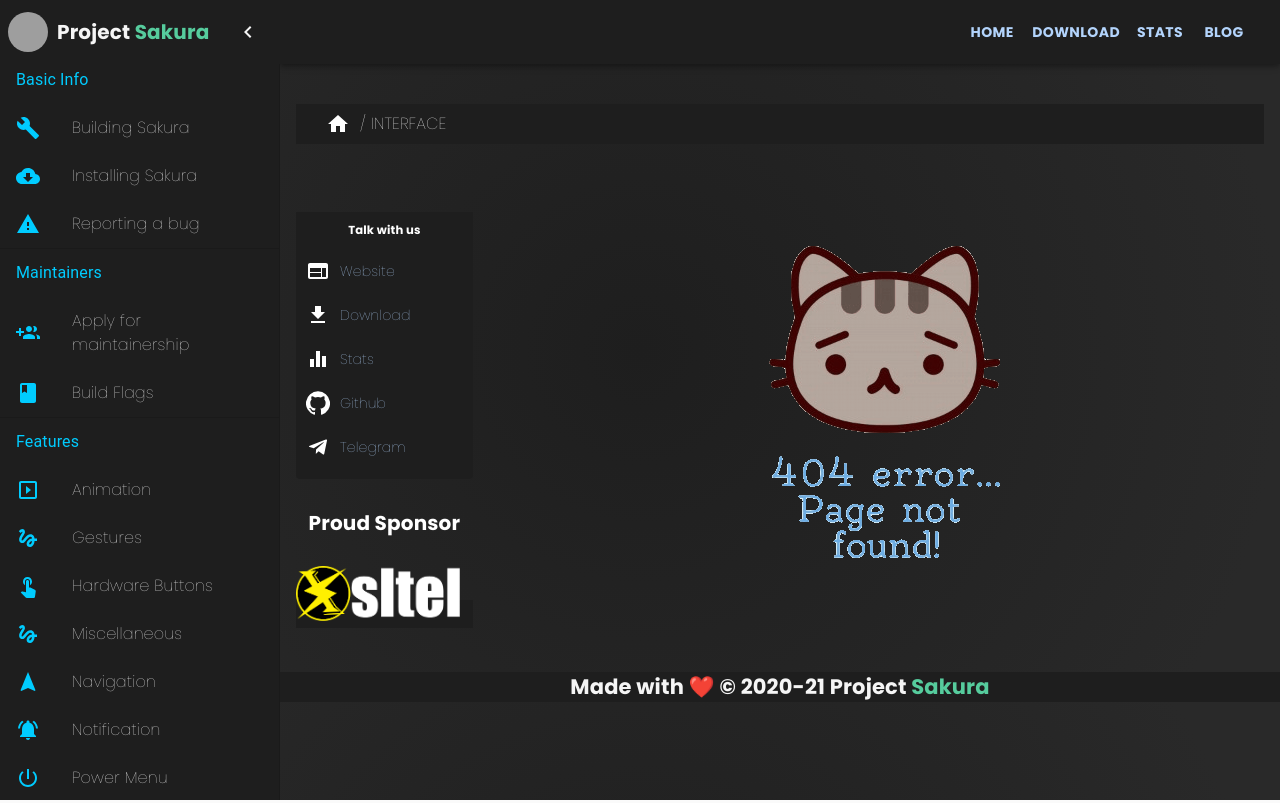
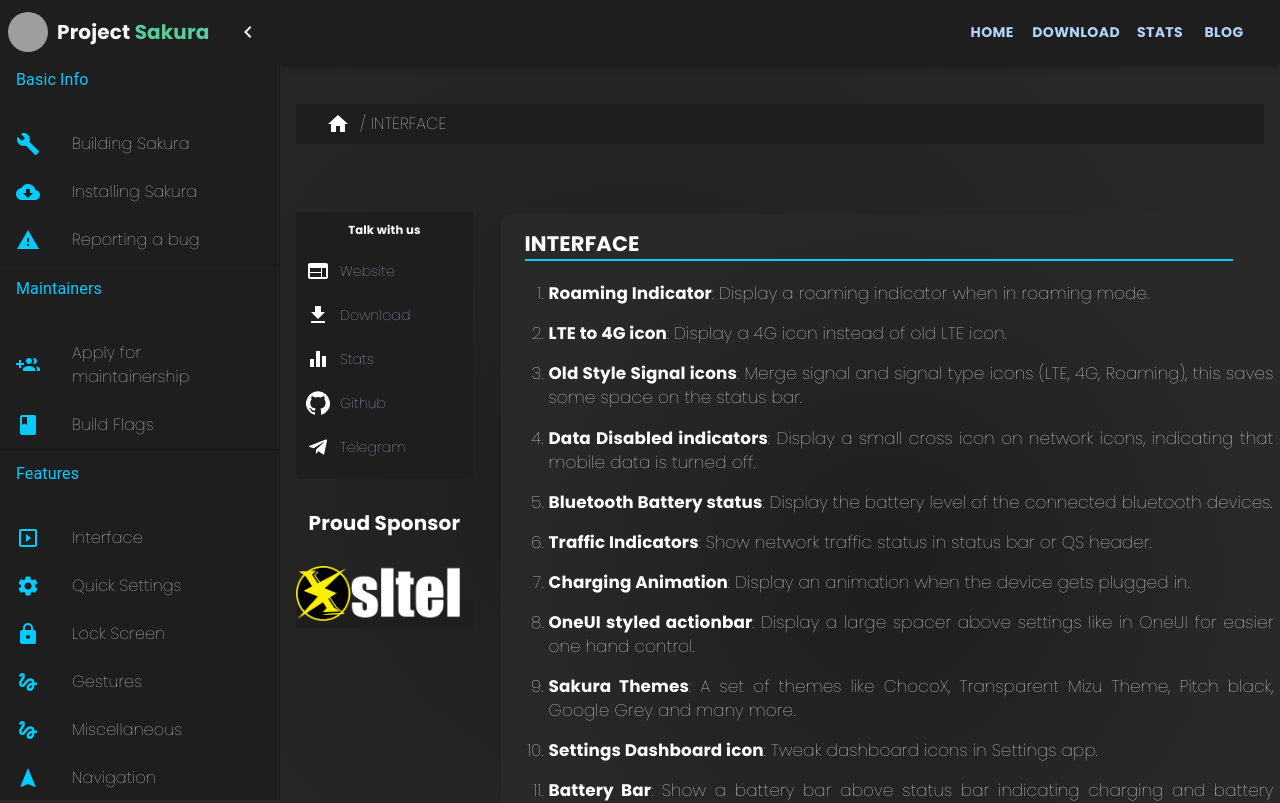
Before and after one commit to ProjectSakura/wiki, a React (Create React App) app: page /#/interface in a window 1280 px wide. Shown: the top 803 px of the page. Built offline with nearby package versions, Linux system fonts and the light colour scheme; grey boxes are pictures that could not be loaded.

Commit message:
Wiki: add more components

```diff
--- a/src/components/Guides/InstallSakura/InstallSakura.css
+++ b/src/components/Guides/InstallSakura/InstallSakura.css
@@ -13,7 +13,6 @@
   flex-direction: column;
   gap: 20px;
   padding-bottom: 20px;
-  margin-left: 1%;
   margin-top: 2%;
   margin-right: 5%;
 }
--- /dev/null
+++ b/src/components/Guides/Interface/Interface.css
@@ -0,0 +1,38 @@
+.environment {
+    display: flex;
+    background: radial-gradient(circle farthest-side, #1e1e1e, #292929);
+    width: 100%;
+    justify-content: space-between;
+    margin-top: 30px;
+    color: white;
+    border-radius: 10px;
+}
+.content {
+    display: flex;
+    text-align: justify;
+    flex-direction: column;
+    gap: 20px;
+    padding-bottom: 20px;
+    /* margin-left: 1%; */
+    margin-top: 2%;
+    margin-right: 5%;
+}
+center{
+    width: 100%;
+}
+.loader {
+    margin: auto;
+}
+.content h2{
+    margin-left: 2vh;
+    border-bottom: 2px solid #00CCFF;
+    text-transform: uppercase;
+}
+ol{
+    margin-left: 5vh;
+    font-size: 1.2em;
+}
+li{
+
+    margin-bottom: 2vh;
+}
--- /dev/null
+++ b/src/components/Guides/Interface/Interface.js
@@ -0,0 +1,81 @@
+import React, { useEffect, useState } from "react";
+import Loader from "../../Loader/Loader";
+import "./Interface.css";
+
+const Interface = () => {
+  const [loading, setLoading] = useState(false);
+  useEffect(() => {
+    setLoading(true);
+    setTimeout(() => {
+      setLoading(false);
+    }, 1500);
+  }, []);
+  return (
+    <div className="environment">
+      {loading && (
+      <div className="loader">
+        <Loader />
+      </div>
+      )}
+      {!loading && (
+        <center>
+          <div className="content">
+            <h2>Interface </h2>
+            <ol>
+              <li>
+                <b>Roaming Indicator</b>
+                : Display a roaming indicator when in roaming mode.
+              </li>
+              <li>
+                <b>LTE to 4G icon</b>
+                : Display a 4G icon instead of old LTE icon.
+              </li>
+              <li>
+                <b>Old Style Signal icons</b>
+                : Merge signal and signal type icons (LTE, 4G, Roaming), this saves some space on the status bar.
+              </li>
+              <li>
+                <b>Data Disabled indicators</b>
+                : Display a small cross icon on network icons, indicating that mobile data is turned off.
+              </li>
+              <li>
+                <b>Bluetooth Battery status</b>
+                : Display the battery level of the connected bluetooth devices.
+              </li>
+              <li>
+                <b>Traffic Indicators</b>
+                : Show network traffic status in status bar or QS header.
+              </li>
+              <li>
+                <b>Charging Animation</b>
+                : Display an animation when the device gets plugged in.
+              </li>
+              <li>
+                <b>OneUI styled actionbar</b>
+                : Display a large spacer above settings like in OneUI for easier one hand control.
+              </li>
+              <li>
+                <b>Sakura Themes</b>
+                : A set of themes like ChocoX, Transparent Mizu Theme, Pitch black, Google Grey and many more.
+              </li>
+              <li>
+                <b>Settings Dashboard icon</b>
+                : Tweak dashboard icons in Settings app.
+              </li>
+              <li>
+                <b>Battery Bar</b>
+                : Show a battery bar above status bar indicating charging and battery levels.
+              </li>
+              <li>
+                <b>G-visual Mod</b>
+                : Tweak status bar height and corner radius of the UI while using default icon shapes.
+              </li>
+            </ol>
+          </div>
+        </center>
+      )}
+    </div>
+  );
+};
+
+export default Interface;
--- /dev/null
+++ b/src/components/Guides/LockScreen/LockScreen.css
@@ -0,0 +1,37 @@
+.environment {
+    display: flex;
+    background: radial-gradient(circle farthest-side, #1e1e1e, #292929);
+    width: 100%;
+    justify-content: space-between;
+    margin-top: 30px;
+    color: white;
+    border-radius: 10px;
+}
+.content {
+    display: flex;
+    text-align: justify;
+    flex-direction: column;
+    gap: 20px;
+    padding-bottom: 20px;
+    margin-top: 2%;
+    margin-right: 5%;
+}
+center{
+    width: 100%;
+}
+.loader {
+    margin: auto;
+}
+.content h2{
+    margin-left: 2vh;
+    border-bottom: 2px solid #00CCFF;
+    text-transform: uppercase;
+}
+ol{
+    margin-left: 5vh;
+    font-size: 1.2em;
+}
+li{
+
+    margin-bottom: 2vh;
+}
--- /dev/null
+++ b/src/components/Guides/LockScreen/LockScreen.js
@@ -0,0 +1,58 @@
+import React, { useEffect, useState } from "react";
+import Loader from "../../Loader/Loader";
+import "./LockScreen.css";
+
+const LockScreen = () => {
+  const [loading, setLoading] = useState(false);
+  useEffect(() => {
+    setLoading(true);
+    setTimeout(() => {
+      setLoading(false);
+    }, 1500);
+  }, []);
+  return (
+    <div className="environment">
+      {loading && (
+      <div className="loader">
+        <Loader />
+      </div>
+      )}
+      {!loading && (
+        <center>
+          <div className="content">
+            <h2>Lock Screen</h2>
+            <ol>
+              <li>
+                <b>Lockscreen charging information:</b>
+                {" "}
+                show basic information on lock screen while charging.
+              </li>
+              <li>
+                <b>Background blur:</b>
+                {" "}
+                Blur the lock screen background if QS blur is enabled.
+              </li>
+              <li>
+                <b>Weather:</b>
+                {" "}
+                Show weather on lockscreen or at a glance using OmniJaws weather controller.
+              </li>
+              <li>
+                <b>Screen Off Animations:</b>
+                {" "}
+                use a custom animation for locking screen.
+              </li>
+              <li>
+                <b>Secure Lockscreen:</b>
+                {" "}
+                Block powermenu on lockscreen or require authentication to perform reboot or power off functions from lockscreen.
+              </li>
+            </ol>
+          </div>
+        </center>
+      )}
+    </div>
+  );
+};
+
+export default LockScreen;
--- /dev/null
+++ b/src/components/Guides/QuickSetting/QuickSetting.css
@@ -0,0 +1,37 @@
+.environment {
+    display: flex;
+    background: radial-gradient(circle farthest-side, #1e1e1e, #292929);
+    width: 100%;
+    justify-content: space-between;
+    margin-top: 30px;
+    color: white;
+    border-radius: 10px;
+}
+.content {
+    display: flex;
+    text-align: justify;
+    flex-direction: column;
+    gap: 20px;
+    padding-bottom: 20px;
+    margin-top: 2%;
+    margin-right: 5%;
+}
+center{
+    width: 100%;
+}
+.content h2{
+    margin-left: 2vh;
+    border-bottom: 2px solid #00CCFF;
+    text-transform: uppercase;
+}
+.loader {
+    margin: auto;
+}
+ol{
+    margin-left: 5vh;
+    font-size: 1.2em;
+    width: 100%;
+}
+li{
+    margin-bottom: 2vh;
+}
--- /dev/null
+++ b/src/components/Guides/QuickSetting/QuickSetting.js
@@ -0,0 +1,56 @@
+import React, { useEffect, useState } from "react";
+import Loader from "../../Loader/Loader";
+import "./QuickSetting.css";
+
+const QuickSetting = () => {
+  const [loading, setLoading] = useState(false);
+  useEffect(() => {
+    setLoading(true);
+    setTimeout(() => {
+      setLoading(false);
+    }, 1500);
+  }, []);
+  return (
+    <div className="environment">
+      {loading && (
+      <div className="loader">
+        <Loader />
+      </div>
+      )}
+      {!loading && (
+        <center>
+          <div className="content">
+            <h2 className="heading"><span>Quick Setting</span></h2>
+            <ol>
+              <li>QuickSettings Background opacity controller</li>
+              <li>
+                <b>QS tint:</b>
+                {" "}
+                Tint the QS tiles with accent color.
+              </li>
+              <li>
+                <b>Tile Title controller:</b>
+                {" "}
+                Display or hide the tile titles in QS.
+              </li>
+              <li>
+                <b>Vibration controller:</b>
+                {" "}
+                Give haptic feedback while clicking on QS icons.
+              </li>
+              <li>
+                <b>Data usage in QS header:</b>
+                {" "}
+                Display current data usage from Wifi or Mobile internet.
+              </li>
+              <li>QS rows and column controller</li>
+              <li>Custom Header images for QuickSettings</li>
+            </ol>
+          </div>
+        </center>
+      )}
+    </div>
+  );
+};
+
+export default QuickSetting;
--- a/src/components/PersistentDrawerLeft/PersistentDrawerLeft.js
+++ b/src/components/PersistentDrawerLeft/PersistentDrawerLeft.js
@@ -42,6 +42,9 @@
 import InstallSakura from "../Guides/InstallSakura/InstallSakura";
 import ApplyMaintainers from "../Guides/ApplyMaintainers/ApplyMaintainers";
 import BuildFlags from "../Guides/BuildFlags/BuildFlags";
+import Interface from "../Guides/Interface/Interface";
+import QuickSetting from "../Guides/QuickSetting/QuickSetting";
+import LockScreen from "../Guides/LockScreen/LockScreen";
 
 const drawerWidth = 280;
 
@@ -335,6 +338,9 @@
               <Route path="/install-sakura" exact component={InstallSakura} />
               <Route path="/apply" exact component={ApplyMaintainers} />
               <Route path="/build-flags" exact component={BuildFlags} />
+              <Route path="/interface" exact component={Interface} />
+              <Route path="/quicksetting" exact component={QuickSetting} />
+              <Route path="/lockscreen" exact component={LockScreen} />
               <Route path="" component={Page404} />
             </Switch>
           </div>
--- a/src/components/data/sidenav.js
+++ b/src/components/data/sidenav.js
@@ -5,11 +5,10 @@
 import BookIcon from "@material-ui/icons/Book";
 import SlideshowIcon from "@material-ui/icons/Slideshow";
 import GestureTwoToneIcon from "@material-ui/icons/GestureTwoTone";
-import TouchAppIcon from "@material-ui/icons/TouchApp";
+import SettingsIcon from "@material-ui/icons/Settings";
 import NavigationIcon from "@material-ui/icons/Navigation";
 import NotificationsActiveIcon from "@material-ui/icons/NotificationsActive";
-import PowerSettingsNewIcon from "@material-ui/icons/PowerSettingsNew";
-import EqualizerIcon from "@material-ui/icons/Equalizer";
+import LockIcon from "@material-ui/icons/Lock";
 import HomeIcon from "@material-ui/icons/Home";
 
 const data = [
@@ -56,19 +55,24 @@
     topicon: <HomeIcon />,
     content: [
       {
-        name: "Animation",
+        name: "Interface",
         icon: <SlideshowIcon />,
-        url: "/animation",
+        url: "/interface",
+      },
+      {
+        name: "Quick Settings",
+        icon: <SettingsIcon />,
+        url: "/quicksetting",
+      },
+      {
+        name: "Lock Screen",
+        icon: <LockIcon />,
+        url: "/lockscreen",
       },
       {
         name: "Gestures",
         icon: <GestureTwoToneIcon />,
         url: "/gestures",
-      },
-      {
-        name: "Hardware Buttons",
-        icon: <TouchAppIcon />,
-        url: "/hardware-buttons",
       },
       {
         name: "Miscellaneous",
@@ -85,16 +89,6 @@
         icon: <NotificationsActiveIcon />,
         url: "/notification",
       },
-      {
-        name: "Power Menu",
-        icon: <PowerSettingsNewIcon />,
-        url: "/power-menu",
-      },
-      {
-        name: "Statusbar",
-        icon: <EqualizerIcon />,
-        url: "/statusbar",
-      },
     ],
   },
 ];
```
Also changed, not shown: 1 other file (tests, documents, lock files or other folders).
